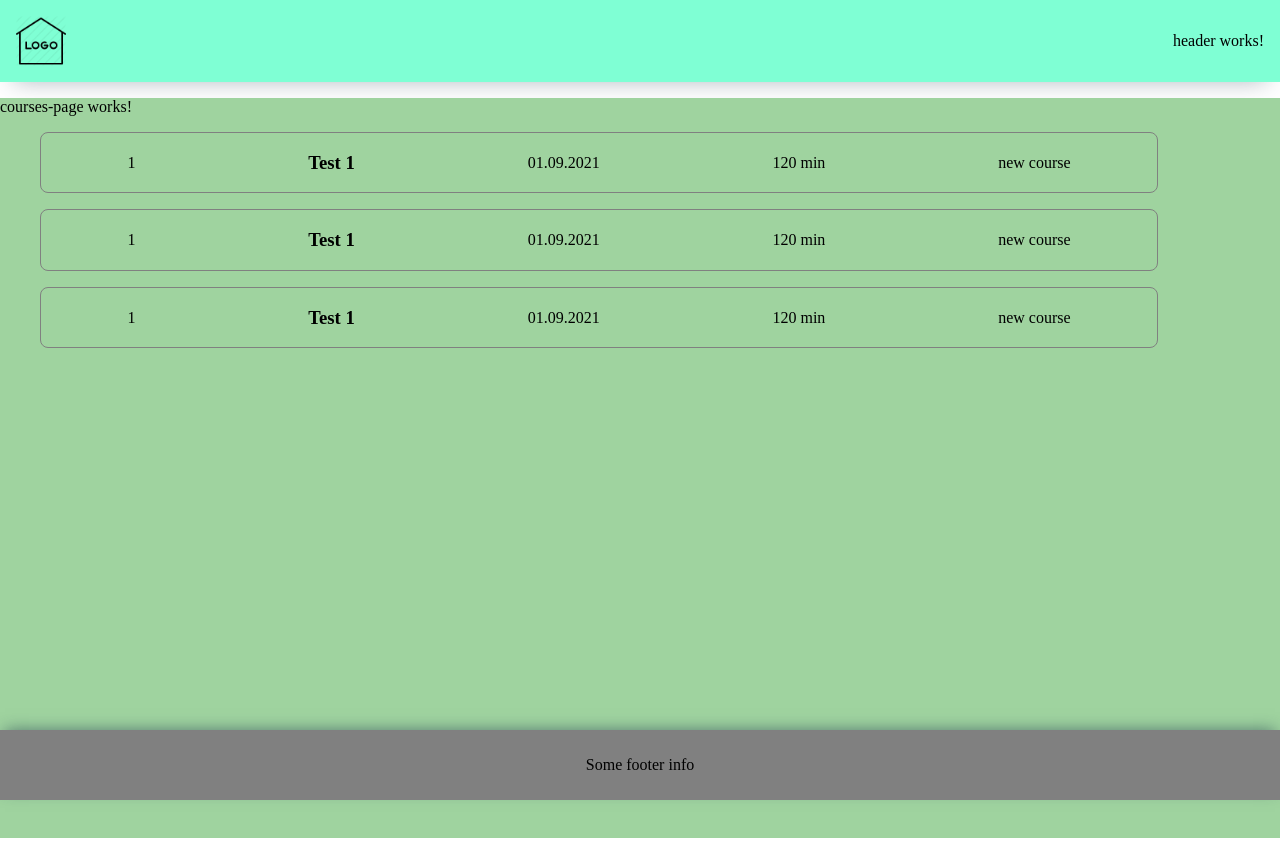
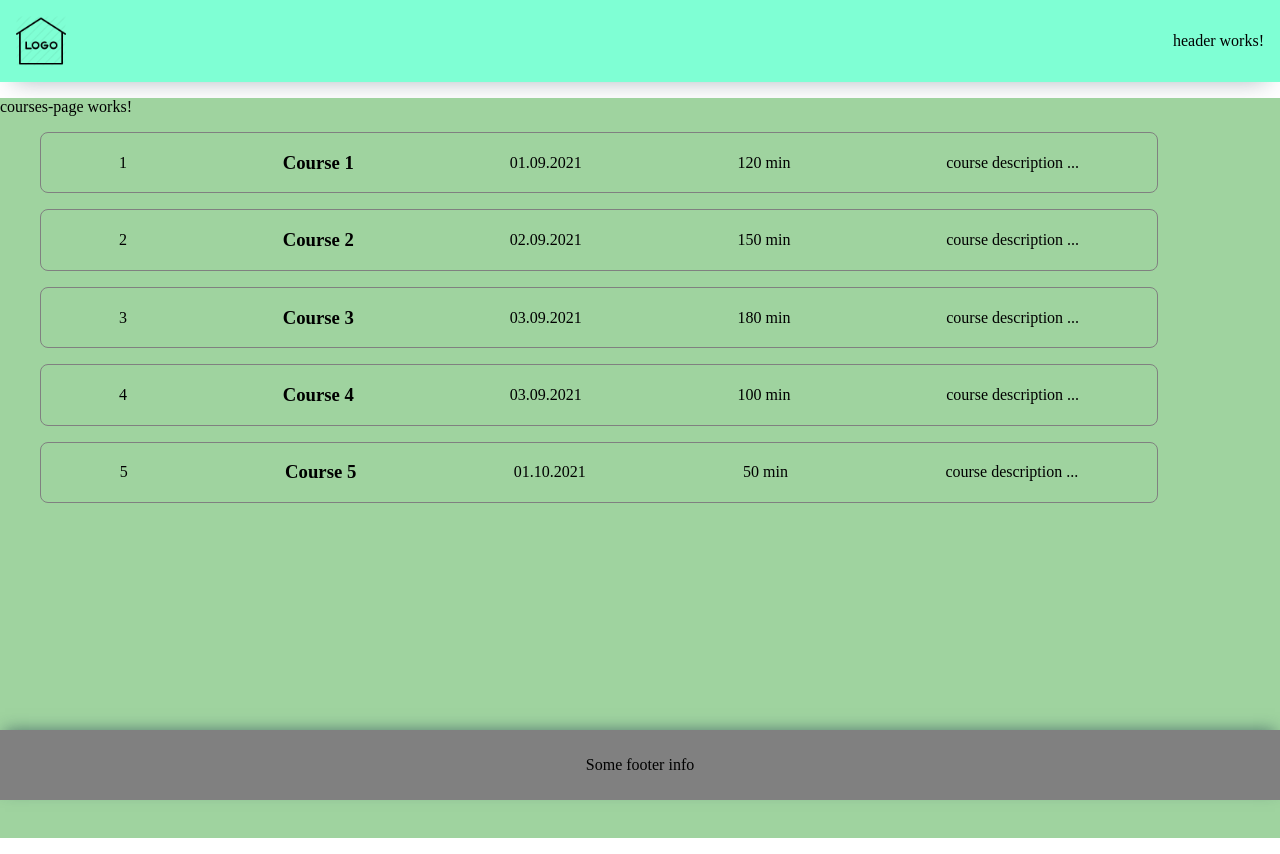
Before and after one commit to AlexeyEmshanov/ng-module, an Angular app in the folder ng-courses/: page / in a window 1280 px wide. Built offline with nearby package versions, Linux system fonts and the light colour scheme.

Commit message:
feat: add mock data and link component through ng-for directive

```diff
--- a/ng-courses/src/app/components/course/course.component.html
+++ b/ng-courses/src/app/components/course/course.component.html
@@ -1,8 +1,8 @@
-<div class="course-container">
-  <div>{{id}}</div>
-  <h3>{{title}}</h3>
-  <div>{{creationDate}}</div>
-  <div>{{duration}} min</div>
-  <div>{{description}}</div>
+<li class="course-container" *ngFor="let course of courses">
+  <div>{{course.id}}</div>
+  <h3>{{course.title}}</h3>
+  <div>{{course.creationDate}}</div>
+  <div>{{course.duration}} min</div>
+  <div>{{course.description}}</div>
 
-</div>
+</li>
--- a/ng-courses/src/app/components/course/course.component.ts
+++ b/ng-courses/src/app/components/course/course.component.ts
@@ -1,5 +1,6 @@
-import { Component, OnInit } from '@angular/core';
-import ICourse from 'src/app/interfaces/icourse';
+import { Component, Input, OnInit } from '@angular/core';
+import { ICourse } from 'src/app/interfaces/icourse';
+import { COURSES } from 'src/mock-data';
 
 
 @Component({
@@ -7,16 +8,27 @@ import ICourse from 'src/app/interfaces/icourse';
   templateUrl: './course.component.html',
   styleUrls: ['./course.component.scss']
 })
-export class CourseComponent implements ICourse {
-  public id = 1;
+export class CourseComponent implements OnInit {
 
-  public title = 'Test 1';
+  courses = COURSES;
 
-  public creationDate = '01.09.2021';
+  // public course: ICourse = {
+  //   id: 1,
+  //   title: 'Course 1',
+  //   creationDate: '01.09.2021',
+  //   duration: 120,
+  //   description: 'course description ...',
+  // }
 
-  public duration = 120;
+  // public id = 1;
 
-  public description = 'new course';
+  // public title = 'Test 1';
+
+  // public creationDate = '01.09.2021';
+
+  // public duration = 120;
+
+  // public description = 'new course';
 
   constructor() {
 
--- a/ng-courses/src/app/components/courses-page/courses-page.component.html
+++ b/ng-courses/src/app/components/courses-page/courses-page.component.html
@@ -1,7 +1,5 @@
 <div class="courses-page_container">courses-page works!
   <ul>
-    <app-course></app-course>
-    <app-course></app-course>
     <app-course></app-course>
   </ul>
 
--- a/ng-courses/src/app/components/user/user.component.ts
+++ b/ng-courses/src/app/components/user/user.component.ts
@@ -1,5 +1,5 @@
 import { Component, OnInit } from '@angular/core';
-import IUser from 'src/app/interfaces/iuser';
+import { IUser } from 'src/app/interfaces/iuser';
 
 @Component({
   selector: 'app-user',
--- a/ng-courses/src/app/interfaces/icourse.ts
+++ b/ng-courses/src/app/interfaces/icourse.ts
@@ -1,4 +1,4 @@
-interface ICourse {
+export interface ICourse {
   id: number,
   title: string,
   creationDate: string,
@@ -6,5 +6,3 @@ interface ICourse {
   description: string,
 
 }
-
-export default ICourse;
--- a/ng-courses/src/app/interfaces/iuser.ts
+++ b/ng-courses/src/app/interfaces/iuser.ts
@@ -1,8 +1,6 @@
-interface IUser {
+export interface IUser {
   id: number,
   firstName: string,
   lastName: string,
 
 }
-
-export default IUser;
--- /dev/null
+++ b/ng-courses/src/mock-data.ts
@@ -0,0 +1,40 @@
+import { ICourse } from "./app/interfaces/icourse";
+
+
+export const COURSES: ICourse[] = [
+  {
+    id: 1,
+    title: 'Course 1',
+    creationDate: '01.09.2021',
+    duration: 120,
+    description: 'course description ...',
+  },
+  {
+    id: 2,
+    title: 'Course 2',
+    creationDate: '02.09.2021',
+    duration: 150,
+    description: 'course description ...',
+  },
+  {
+    id: 3,
+    title: 'Course 3',
+    creationDate: '03.09.2021',
+    duration: 180,
+    description: 'course description ...',
+  },
+  {
+    id: 4,
+    title: 'Course 4',
+    creationDate: '03.09.2021',
+    duration: 100,
+    description: 'course description ...',
+  },
+  {
+    id: 5,
+    title: 'Course 5',
+    creationDate: '01.10.2021',
+    duration: 50,
+    description: 'course description ...',
+  }
+]
```
Also changed, not shown: ng-courses/src/app/components/courses-page/courses-page.component.ts (+26 -0 lines).
